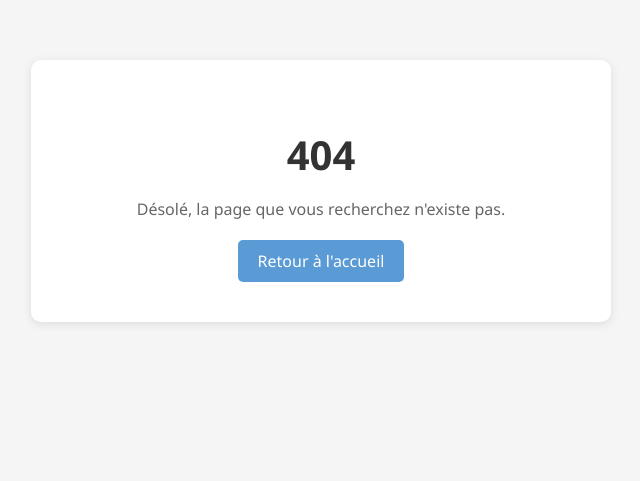
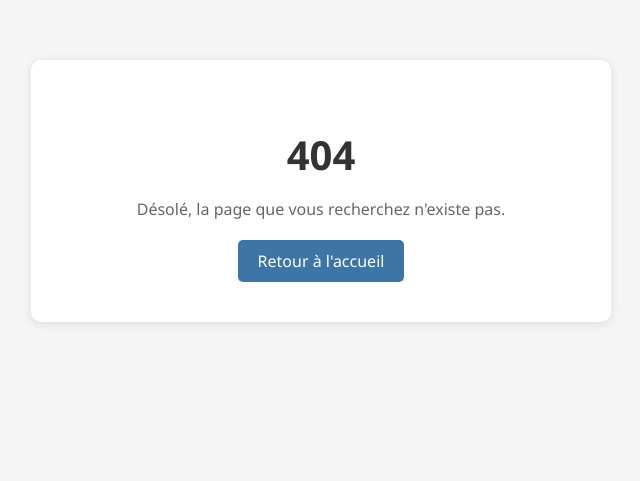
Before and after one commit to ffblan74/ProjetCommunG7D, a PHP site: page /src/index.php?page=404 in a window 1280 px wide. Shown: the part 229-710 px from the top of the page, without its empty margins (319-959 px from the left). Run offline with PHP 8.4, Linux system fonts and the light colour scheme.

Commit message:
Update 404.php (maj design)
visuel couleur

```diff
--- a/views/common/404.php
+++ b/views/common/404.php
@@ -37,14 +37,14 @@
         .btn-home {
             display: inline-block;
             padding: 10px 20px;
-            background-color: #5A9BD5;
+            background-color: #3C75A6;
             color: white;
             text-decoration: none;
             border-radius: 5px;
             transition: background-color 0.3s;
         }
         .btn-home:hover {
-            background-color: #3C75A6;
+            background-color: #5A9BD5;
         }
     </style>
 </head>
```
